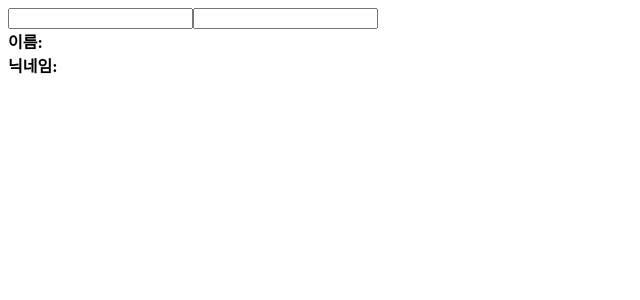
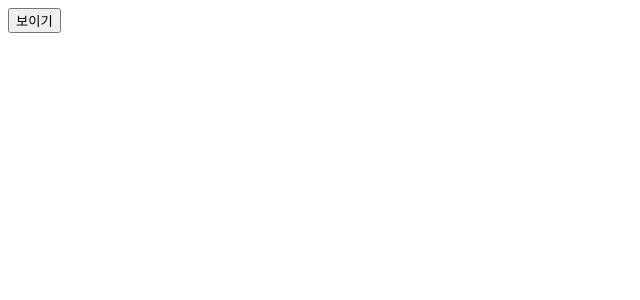
Before and after one commit to kdkim2810/react-study, a React (Create React App) app: page / in a window 1280 px wide. Shown: the top 300 px of the page, without its empty margins (0-640 px from the left). Built offline with nearby package versions, Linux system fonts and the light colour scheme.

Commit message:
8.2.3 뒷정리(cleanup) 하기

```diff
--- a/src/App.js
+++ b/src/App.js
@@ -1,12 +1,16 @@
-import React, { Component } from 'react'; // 리액트를 불러오는 구문
+import React, { Component, useState } from 'react'; // 리액트를 불러오는 구문
 import Info from './example/chapter_8/Ex821';
 
-class App extends Component {
-  render() {
-    return (
-      <Info />
-    );
-  }
+function App() {
+  const [visible, setVisible] = useState(false);
+  return (
+    <div>
+      <div>
+        <button type="button" onClick={() => setVisible(!visible)}>{visible ? '숨기기' : '보이기'}</button>
+        {visible && <Info />}
+      </div>
+    </div>
+  );
 }
 
 export default App;
--- a/src/example/chapter_8/Ex821.js
+++ b/src/example/chapter_8/Ex821.js
@@ -11,6 +11,14 @@ const Info = () => {
       name,
       nickName,
     );
+    /**
+     * 컴포넌트가 언마운트 되기 전이나 업데이트 되기 직전에 어떠한 작업을 수행하고 싶다면
+     * useEffect에서 cleanup 함수를 반환해 주어야 함
+     */
+    return () => {
+      console.log('cleanup');
+      console.log(name);
+    };
   });
 
   /**
@@ -26,6 +34,11 @@ const Info = () => {
    */
   useEffect(() => {
     console.log('업데이트 될때만 실행합니다.');
+
+    return () => {
+      console.log('cleanup');
+      console.log(name);
+    };
   }, [name]);
 
   const onChangeName = (e) => {
```
